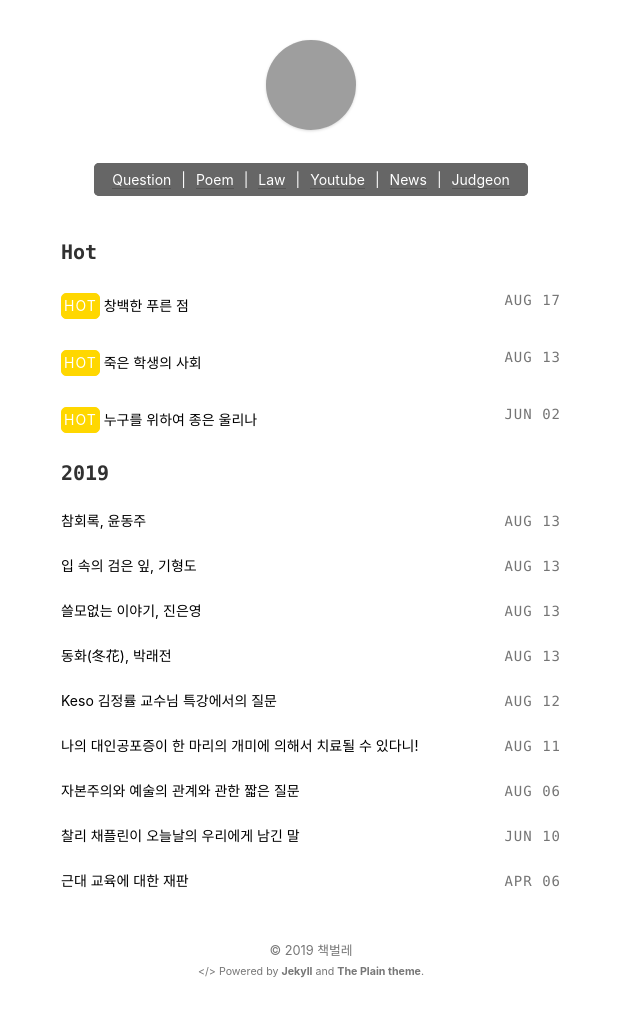
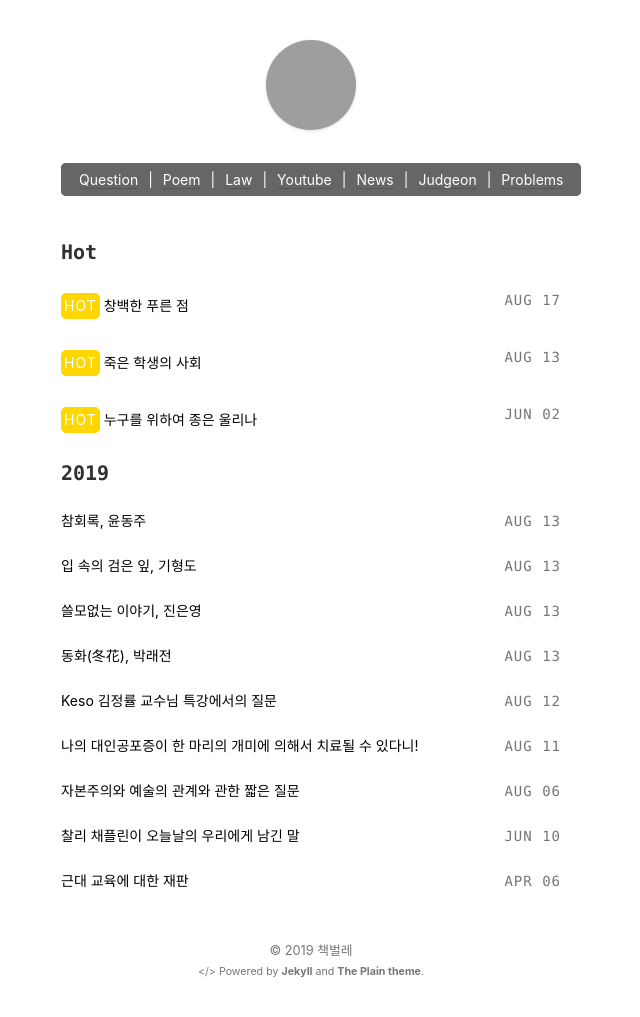
Before and after one commit to stevenoh0908/stevenoh0908.github.io, a Jekyll site: the page built from index.html, in a window 1280 px wide, cut to the strip 0-1017 px from the top of the page. Shown: the whole strip, without its empty margins (329-969 px from the left). Built offline with Jekyll 4.4.1, drawn with Linux system fonts in a browser that asks for light colours; grey boxes are pictures that could not be loaded.

Commit message:
Update index.html

```diff
--- a/index.html
+++ b/index.html
@@ -3,7 +3,7 @@
 ---
 
 <section>
-	<center><span style="border: 3px solid #666666; background-color: #666666; color: white; border-radius: 5px; padding: 5px;"><a style="text-decoration: none; color:white; margin: 10px;" href="/question">Question</a>|<a style="text-decoration: none; color: white; margin: 10px;" href="/poem">Poem</a>|<a style="text-decoration: none; color: white; margin: 10px;" href="/law">Law</a>|<a style="text-decoration: none; color:white; margin: 10px;" href="/youtube">Youtube</a>|<a style="text-decoration: none; color: white; margin: 10px;" href="/news">News</a>|<a style="text-decoration: none; color: white; margin: 10px;" href="/judgeon">Judgeon</a></center>
+	<center><span style="border: 3px solid #666666; background-color: #666666; color: white; border-radius: 5px; padding: 5px;"><a style="text-decoration: none; color:white; margin: 10px;" href="/question">Question</a>|<a style="text-decoration: none; color: white; margin: 10px;" href="/poem">Poem</a>|<a style="text-decoration: none; color: white; margin: 10px;" href="/law">Law</a>|<a style="text-decoration: none; color:white; margin: 10px;" href="/youtube">Youtube</a>|<a style="text-decoration: none; color: white; margin: 10px;" href="/news">News</a>|<a style="text-decoration: none; color: white; margin: 10px;" href="/judgeon">Judgeon</a>|<a style="text-decoration: none; color: white; margin: 10px;" href="/problems">Problems</a></center>
 </section>
 <section>
 	{% for post in site.posts %}
```
